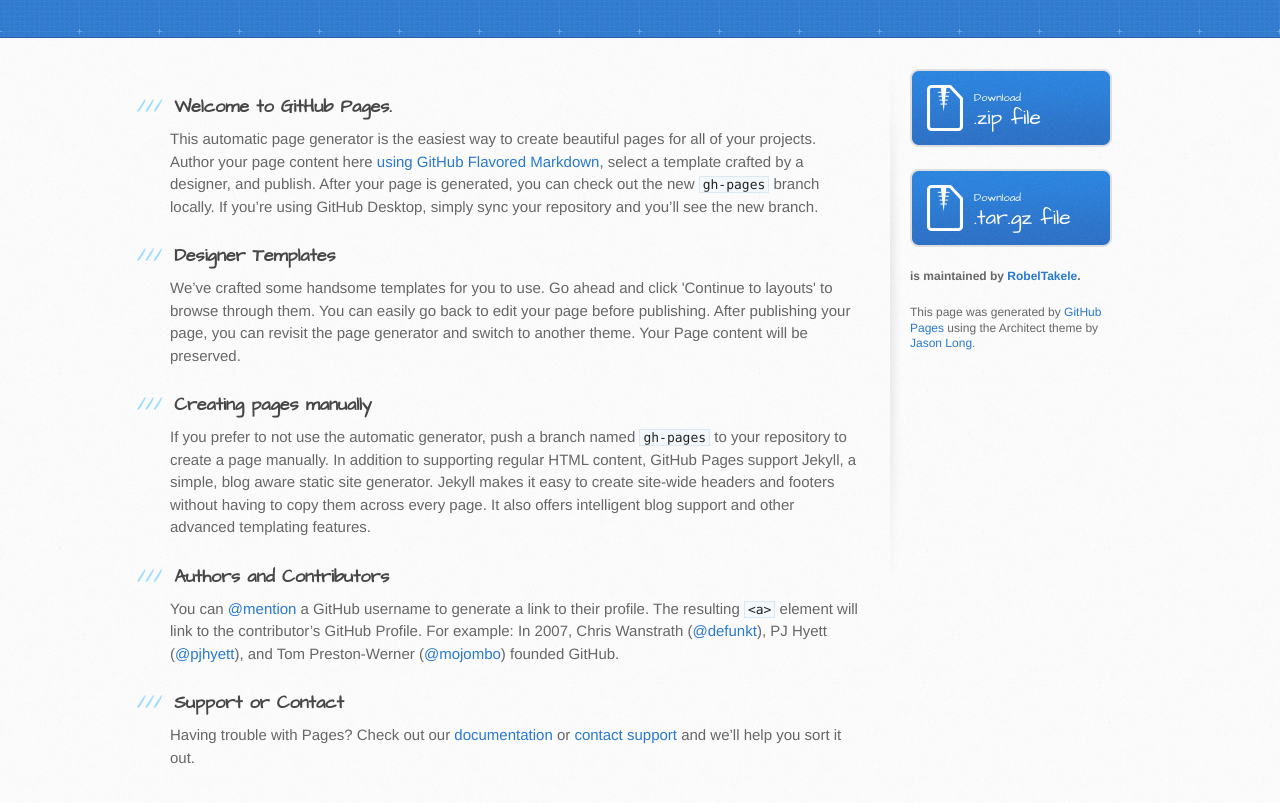
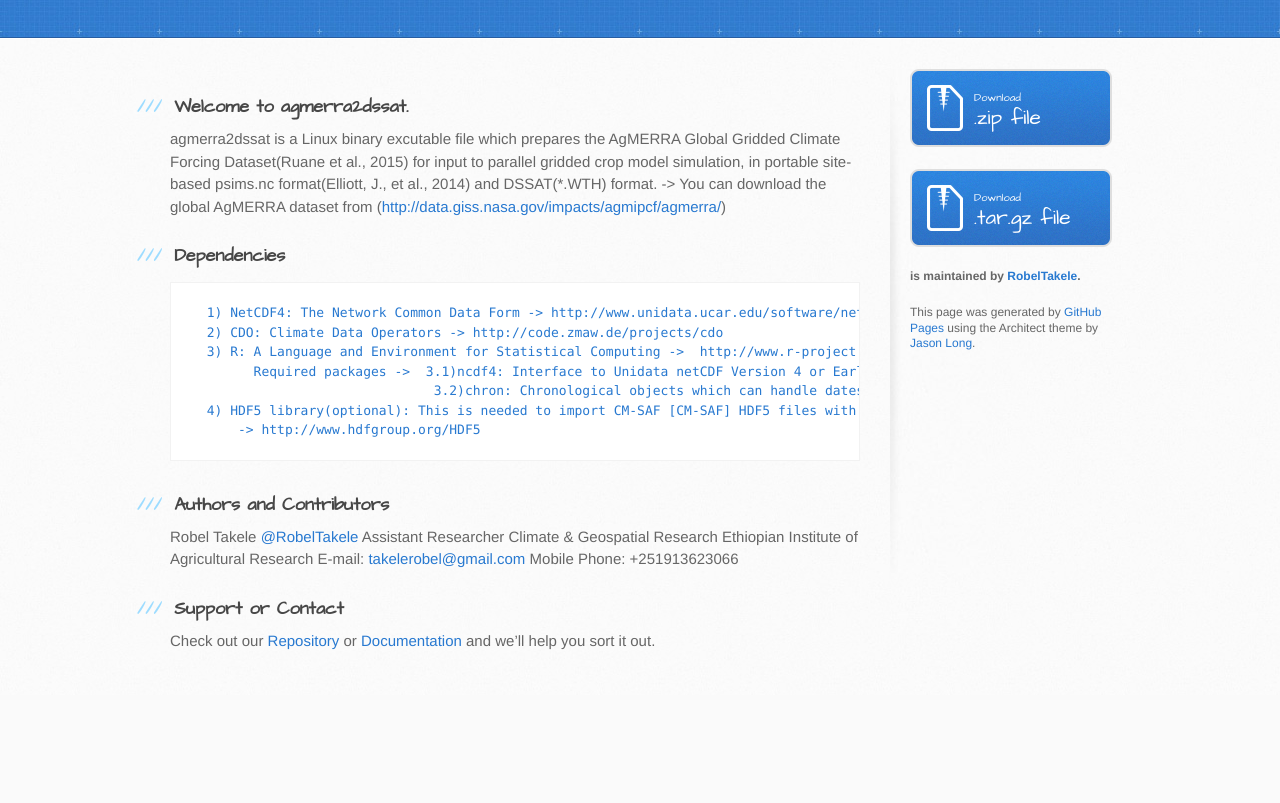
Before and after one commit to RobelTakele/agmerra2dssat, a plain HTML site: page index.html in a window 1280 px wide. Shown: the part 129-932 px from the top of the page. After the commit the page ends 824 px from the top, so only its background shows below. Drawn offline with Linux system fonts and the light colour scheme.

```diff
--- a/index.html
+++ b/index.html
@@ -29,29 +29,37 @@
       <div class="inner clearfix">
         <section id="main-content">
           <h3>
-<a id="welcome-to-github-pages" class="anchor" href="#welcome-to-github-pages" aria-hidden="true"><span aria-hidden="true" class="octicon octicon-link"></span></a>Welcome to GitHub Pages.</h3>
+<a id="welcome-to-agmerra2dssat" class="anchor" href="#welcome-to-agmerra2dssat" aria-hidden="true"><span aria-hidden="true" class="octicon octicon-link"></span></a>Welcome to agmerra2dssat.</h3>
 
-<p>This automatic page generator is the easiest way to create beautiful pages for all of your projects. Author your page content here <a href="https://guides.github.com/features/mastering-markdown/">using GitHub Flavored Markdown</a>, select a template crafted by a designer, and publish. After your page is generated, you can check out the new <code>gh-pages</code> branch locally. If you’re using GitHub Desktop, simply sync your repository and you’ll see the new branch.</p>
+<p>agmerra2dssat is a Linux binary excutable file which prepares the AgMERRA Global Gridded Climate Forcing Dataset(Ruane et al., 2015) for input to parallel gridded crop model simulation, in portable site-based psims.nc format(Elliott, J., et al., 2014) and DSSAT(*.WTH) format.
+ -&gt; You can download the global AgMERRA dataset from (<a href="http://data.giss.nasa.gov/impacts/agmipcf/agmerra/">http://data.giss.nasa.gov/impacts/agmipcf/agmerra/</a>) </p>
 
 <h3>
-<a id="designer-templates" class="anchor" href="#designer-templates" aria-hidden="true"><span aria-hidden="true" class="octicon octicon-link"></span></a>Designer Templates</h3>
+<a id="dependencies" class="anchor" href="#dependencies" aria-hidden="true"><span aria-hidden="true" class="octicon octicon-link"></span></a>Dependencies</h3>
 
-<p>We’ve crafted some handsome templates for you to use. Go ahead and click 'Continue to layouts' to browse through them. You can easily go back to edit your page before publishing. After publishing your page, you can revisit the page generator and switch to another theme. Your Page content will be preserved.</p>
-
-<h3>
-<a id="creating-pages-manually" class="anchor" href="#creating-pages-manually" aria-hidden="true"><span aria-hidden="true" class="octicon octicon-link"></span></a>Creating pages manually</h3>
-
-<p>If you prefer to not use the automatic generator, push a branch named <code>gh-pages</code> to your repository to create a page manually. In addition to supporting regular HTML content, GitHub Pages support Jekyll, a simple, blog aware static site generator. Jekyll makes it easy to create site-wide headers and footers without having to copy them across every page. It also offers intelligent blog support and other advanced templating features.</p>
+<pre><code>  1) NetCDF4: The Network Common Data Form -&gt; http://www.unidata.ucar.edu/software/netcdf
+  2) CDO: Climate Data Operators -&gt; http://code.zmaw.de/projects/cdo
+  3) R: A Language and Environment for Statistical Computing -&gt;  http://www.r-project.org/
+        Required packages -&gt;  3.1)ncdf4: Interface to Unidata netCDF Version 4 or Earlier
+                               3.2)chron: Chronological objects which can handle dates and times
+  4) HDF5 library(optional): This is needed to import CM-SAF [CM-SAF] HDF5 files with the CDO operator
+      -&gt; http://www.hdfgroup.org/HDF5
+</code></pre>
 
 <h3>
 <a id="authors-and-contributors" class="anchor" href="#authors-and-contributors" aria-hidden="true"><span aria-hidden="true" class="octicon octicon-link"></span></a>Authors and Contributors</h3>
 
-<p>You can <a href="https://github.com/blog/821" class="user-mention">@mention</a> a GitHub username to generate a link to their profile. The resulting <code>&lt;a&gt;</code> element will link to the contributor’s GitHub Profile. For example: In 2007, Chris Wanstrath (<a href="https://github.com/defunkt" class="user-mention">@defunkt</a>), PJ Hyett (<a href="https://github.com/pjhyett" class="user-mention">@pjhyett</a>), and Tom Preston-Werner (<a href="https://github.com/mojombo" class="user-mention">@mojombo</a>) founded GitHub.</p>
+<p>Robel Takele <a href="https://github.com/RobelTakele" class="user-mention">@RobelTakele</a>
+Assistant Researcher
+Climate &amp; Geospatial Research
+Ethiopian Institute of Agricultural Research
+E-mail: <a href="mailto:takelerobel@gmail.com">takelerobel@gmail.com</a>
+Mobile Phone: +251913623066 </p>
 
 <h3>
 <a id="support-or-contact" class="anchor" href="#support-or-contact" aria-hidden="true"><span aria-hidden="true" class="octicon octicon-link"></span></a>Support or Contact</h3>
 
-<p>Having trouble with Pages? Check out our <a href="https://help.github.com/pages">documentation</a> or <a href="https://github.com/contact">contact support</a> and we’ll help you sort it out.</p>
+<p>Check out our <a href="https://github.com/RobelTakele/agmerra2dssat">Repository</a> or <a href="https://github.com/RobelTakele/agmerra2dssat/blob/master/README.md">Documentation</a> and we’ll help you sort it out.</p>
         </section>
 
         <aside id="sidebar">
```
Also changed, not shown: params.json (+1 -1 lines).
